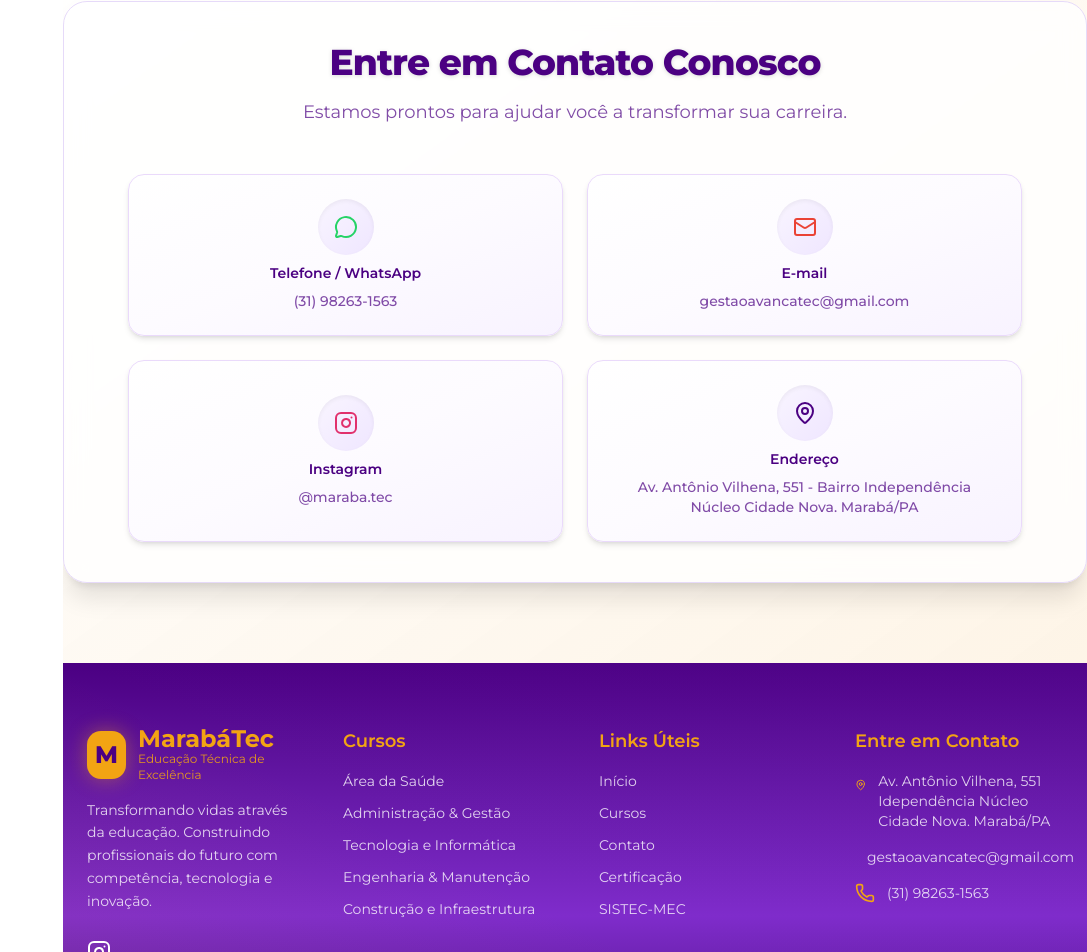
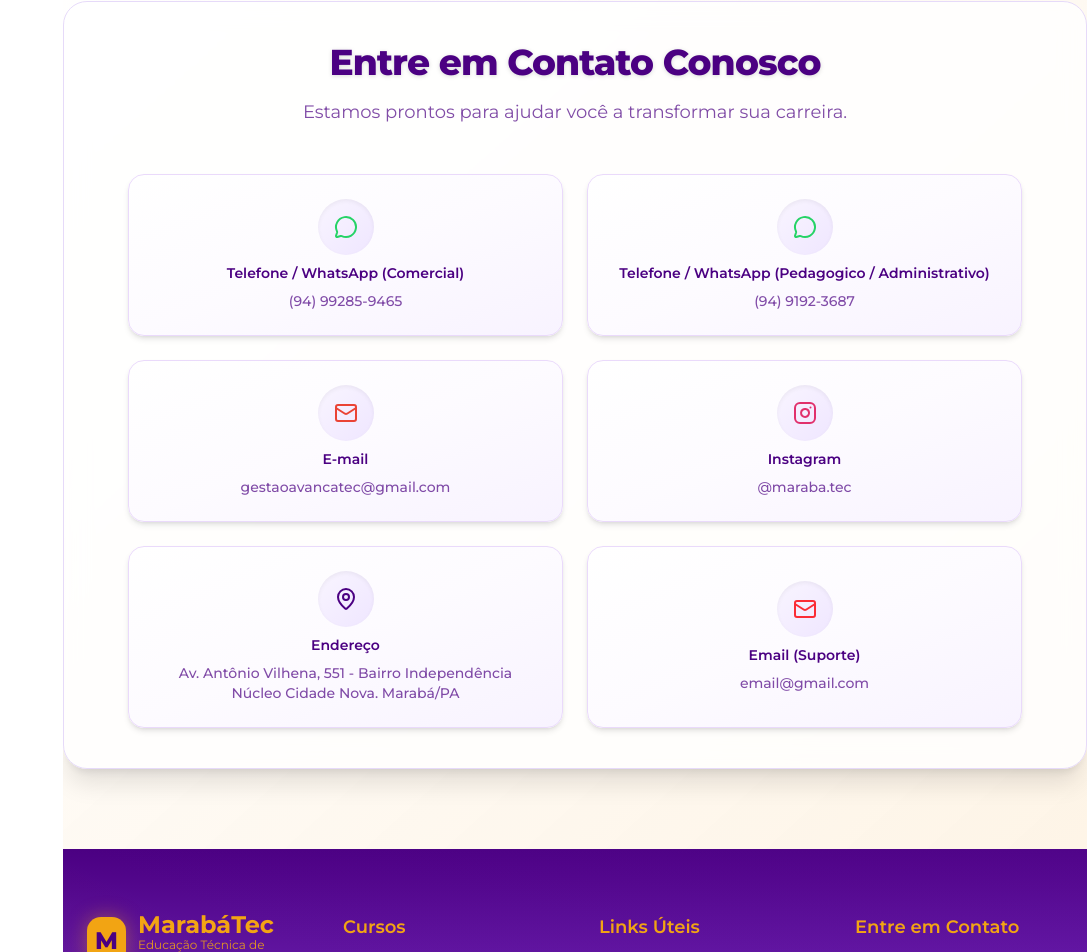
Before and after one commit to Peixotim/site-marabatec, a Next.js app: page / in a window 1280 px wide. Shown: the part 5071-6023 px from the top of the page, without its empty margins (193-1280 px from the left). Built offline with nearby package versions, Linux system fonts and the light colour scheme; no server answers.

Commit message:
feat:Ajusta os dados do contato

```diff
--- a/src/components/contact.tsx
+++ b/src/components/contact.tsx
@@ -8,9 +8,16 @@ export default function Contact() {
   const contacts = [
     {
       icon: <MessageCircle className="w-6 h-6 text-[#25D366]" />,
-      label: "Telefone / WhatsApp",
-      value: "(31) 98263-1563",
-      href: "https://wa.me/31982631563",
+      label: "Telefone / WhatsApp (Comercial)",
+      value: "(94) 99285-9465",
+      href: "https://wa.me/94992859465",
+      shadowColor: "rgba(37,211,102,0.4)",
+    },
+    {
+      icon: <MessageCircle className="w-6 h-6 text-[#25D366]" />,
+      label: "Telefone / WhatsApp (Pedagogico / Administrativo)",
+      value: "(94) 9192-3687",
+      href: "https://wa.me/559491923687",
       shadowColor: "rgba(37,211,102,0.4)",
     },
     {
@@ -33,6 +40,13 @@ export default function Contact() {
       value:
         "Av. Antônio Vilhena, 551 - Bairro Independência Núcleo Cidade Nova. Marabá/PA",
       href: "",
+      shadowColor: "rgba(75,0,130,0.25)",
+    },
+    {
+      icon: <Mail className="w-6 h-6 text-red-500" />,
+      label: "Email (Suporte)",
+      value: "email@gmail.com",
+      href: "email@gmail.com",
       shadowColor: "rgba(75,0,130,0.25)",
     },
   ];
```
